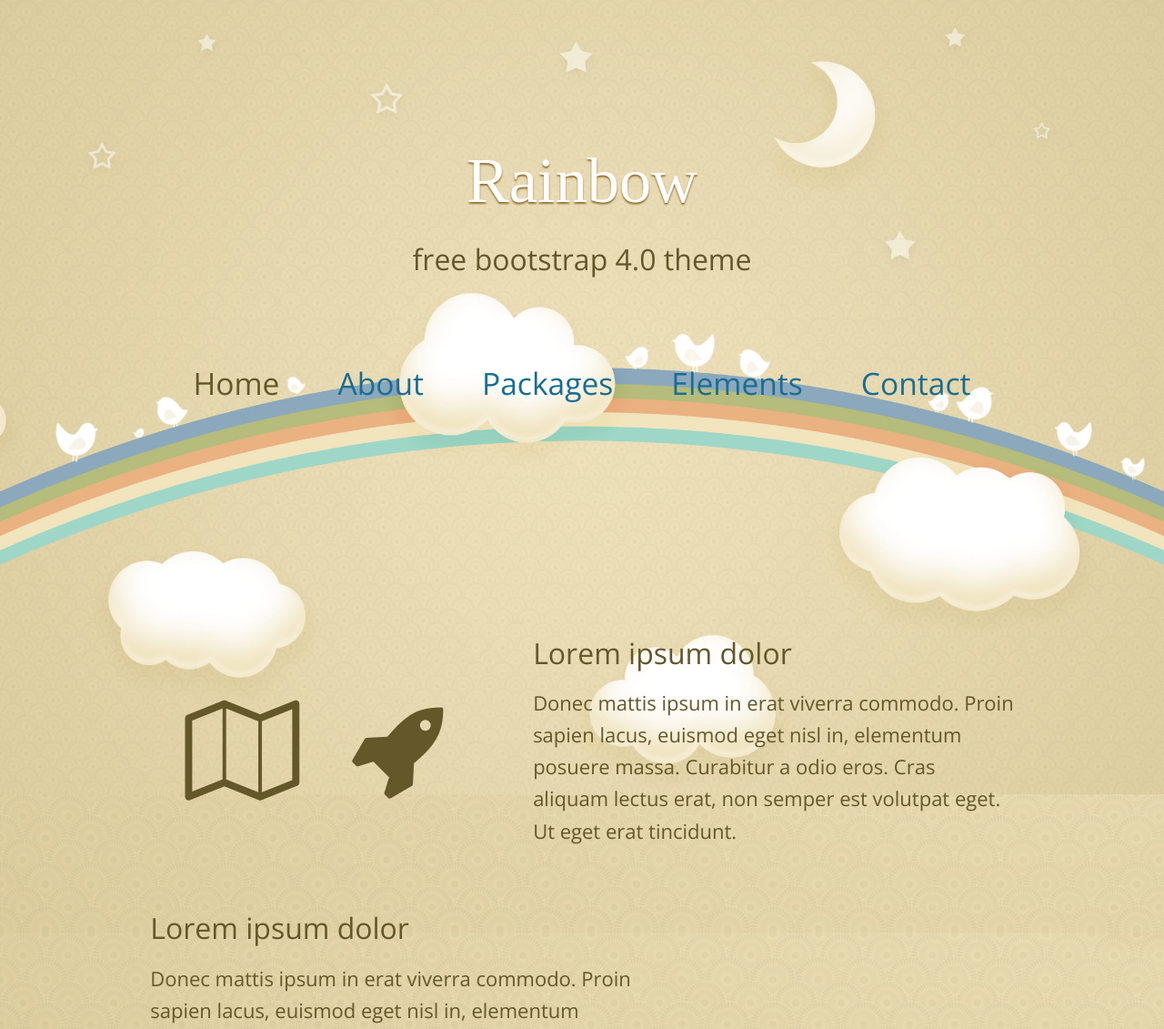
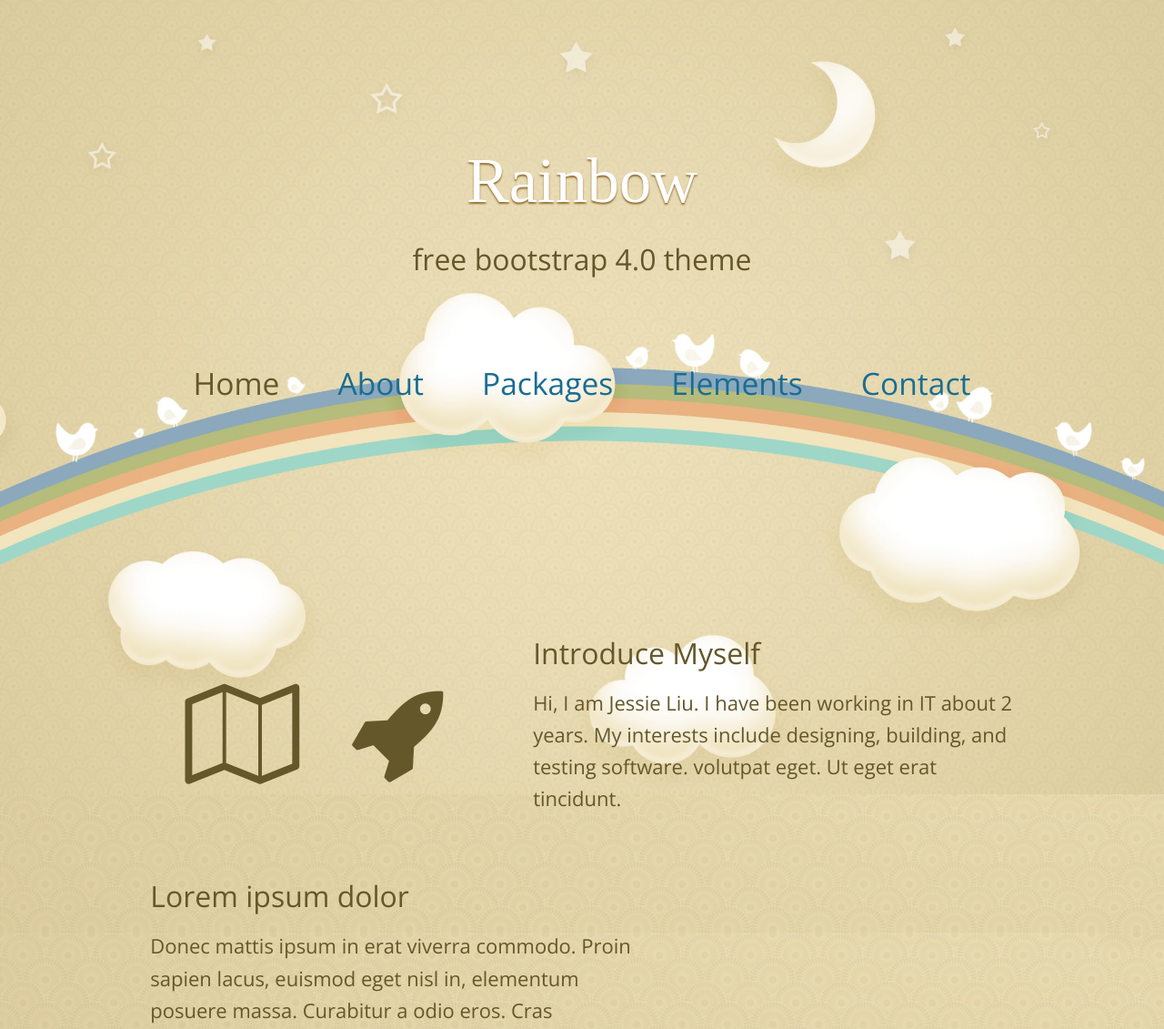
Before and after one commit to jessieliu0901/home, a plain HTML site: page index.html in a window 1280 px wide. Shown: the top 1131 px of the page at 91% size. Drawn offline with nearby package versions, Linux system fonts and the light colour scheme.

Commit message:
Update index.html

```diff
--- a/index.html
+++ b/index.html
@@ -90,12 +90,10 @@ http://www.templatemo.com/tm-485-rainbow
                         </div>
 
                         <div class="col-xs-12 col-sm-12 col-md-12 col-lg-7 col-xl-7 tm-2-col-text">
-                            <h2 class="tm-2-col-text-title">Lorem ipsum dolor</h2>
+                            <h2 class="tm-2-col-text-title">Introduce Myself</h2>
                             <p class="tm-2-col-text-description">
-                                Donec mattis ipsum in erat viverra commodo.
-                                Proin sapien lacus, euismod eget nisl in,
-                                elementum posuere massa. Curabitur a odio
-                                eros. Cras aliquam lectus erat, non semper est
+                                Hi, I am Jessie Liu. I have been working in IT about 2 years.
+                                My interests include designing, building, and testing software.
                                 volutpat eget. Ut eget erat tincidunt.
                             </p>
                         </div>
```
